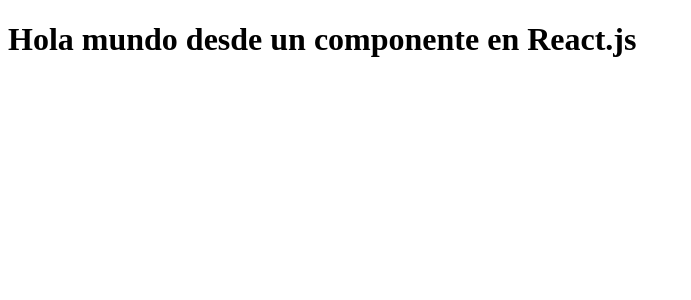
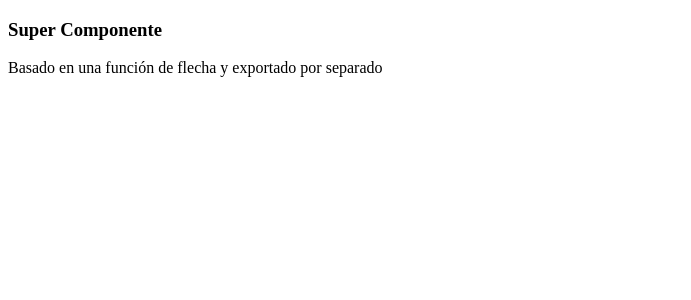
Before and after one commit to alejandro-gonzalez-reyes/react-counter-app, a React (Vite) app: page / in a window 1280 px wide. Shown: the top 300 px of the page, without its empty margins (0-691 px from the left). Built offline with nearby package versions, Linux system fonts and the light colour scheme.

Commit message:
exportar e importar componentes

```diff
--- /dev/null
+++ b/src/ComponentePrincipal.jsx
@@ -0,0 +1,42 @@
+function ComponentePrincipal() {
+    return <div>
+        <h3>Componente principal</h3>
+        <p>Basado en una función tradicional y exportado por defecto</p>
+    </div>
+}
+
+/**
+ * Al exportar un componente por defecto, se tiene acceso completo a el con tan solo importar el archivo.
+ * En este sentido, el nombre o alias utilizado para hacer referencia al componente,
+ * puede ser el puede mismo usado al nombrar la función u otro.
+ *
+ * import ComponentePrincipal from './ComponentePrincipal';
+ * import OtroNombreAliasParaElComponentePrincipal from './ComponentePrincipal';
+ *
+ * */
+export default ComponentePrincipal;
+
+
+/**
+ * Al exportar un componente por separado,
+ * se tiene acceso completo a él haciendo referencia a su nombre al momento de importar el archivo.
+ * En este sentido, el nombre o alias utilizado para hacer referencia al componente,
+ * debe ser el mismo que el usado al momento de nombrar la función.
+ *
+ * import { MiOtroComponentePrincipal } from './ComponentePrincipal';
+ * import { SuperComponente } from './ComponentePrincipal';
+ *
+ * */
+export function MiOtroComponentePrincipal() {
+    return <div>
+        <h3>Mi Otro Componente principal</h3>
+        <p>Basado en una función tradicional y exportado por separado</p>
+    </div>
+}
+
+export const SuperComponente = () => {
+    return <div>
+        <h3>Super Componente</h3>
+        <p>Basado en una función de flecha y exportado por separado</p>
+    </div>
+}
--- a/src/main.jsx
+++ b/src/main.jsx
@@ -3,11 +3,18 @@
 // Librería que especifica en que ambiente trabajará React (DOM = Navegador Web)
 import ReactDOM from 'react-dom/client'
 // Importar algún componente válido de react
-import App from './App';
+// import App from './App';
+// import ComponentePrincipal from './ComponentePrincipal';
+// import { MiOtroComponentePrincipal } from './ComponentePrincipal';
+import { SuperComponente } from './ComponentePrincipal';
+
 
 // Renderizar aplicación de React en algún nodo de nuestro documento HTML principal
 ReactDOM.createRoot(document.getElementById('root')).render(
     <React.StrictMode>
-        <App />
+        {/* <App /> */}
+        {/* <ComponentePrincipal /> */}
+        {/* <MiOtroComponentePrincipal /> */}
+        <SuperComponente />
     </React.StrictMode>
 );
```
